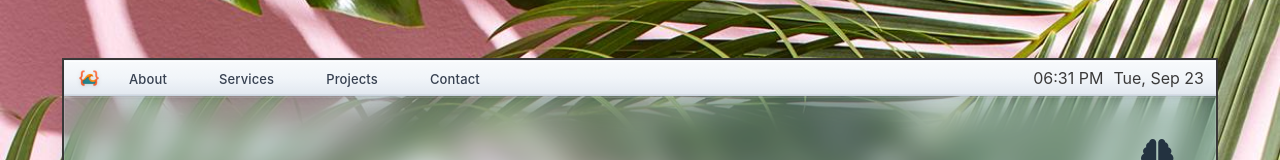
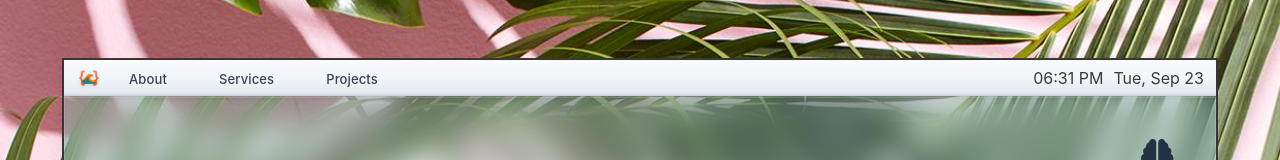
Before and after one commit to demaceo/portfolio-v4, a Next.js app: page / in a window 1280 px wide. Shown: the top 160 px of the page. Built offline with nearby package versions, Linux system fonts and the light colour scheme.

Commit message:
remove Contact from menuBar items

```diff
--- a/src/components/layout/DesktopLayout/components/MenuBar.tsx
+++ b/src/components/layout/DesktopLayout/components/MenuBar.tsx
@@ -146,7 +146,7 @@ const MenuBar: React.FC<MenuBarProps> = ({
           { label: "Services", key: "services" },
           // { label: "Tech Stack", key: "tech" },
           { label: "Projects", key: "projects" },
-          { label: "Contact", key: "contact" },
+          // { label: "Contact", key: "contact" },
         ].map((item, idx, arr) => (
           <div
             key={item.key}
```
